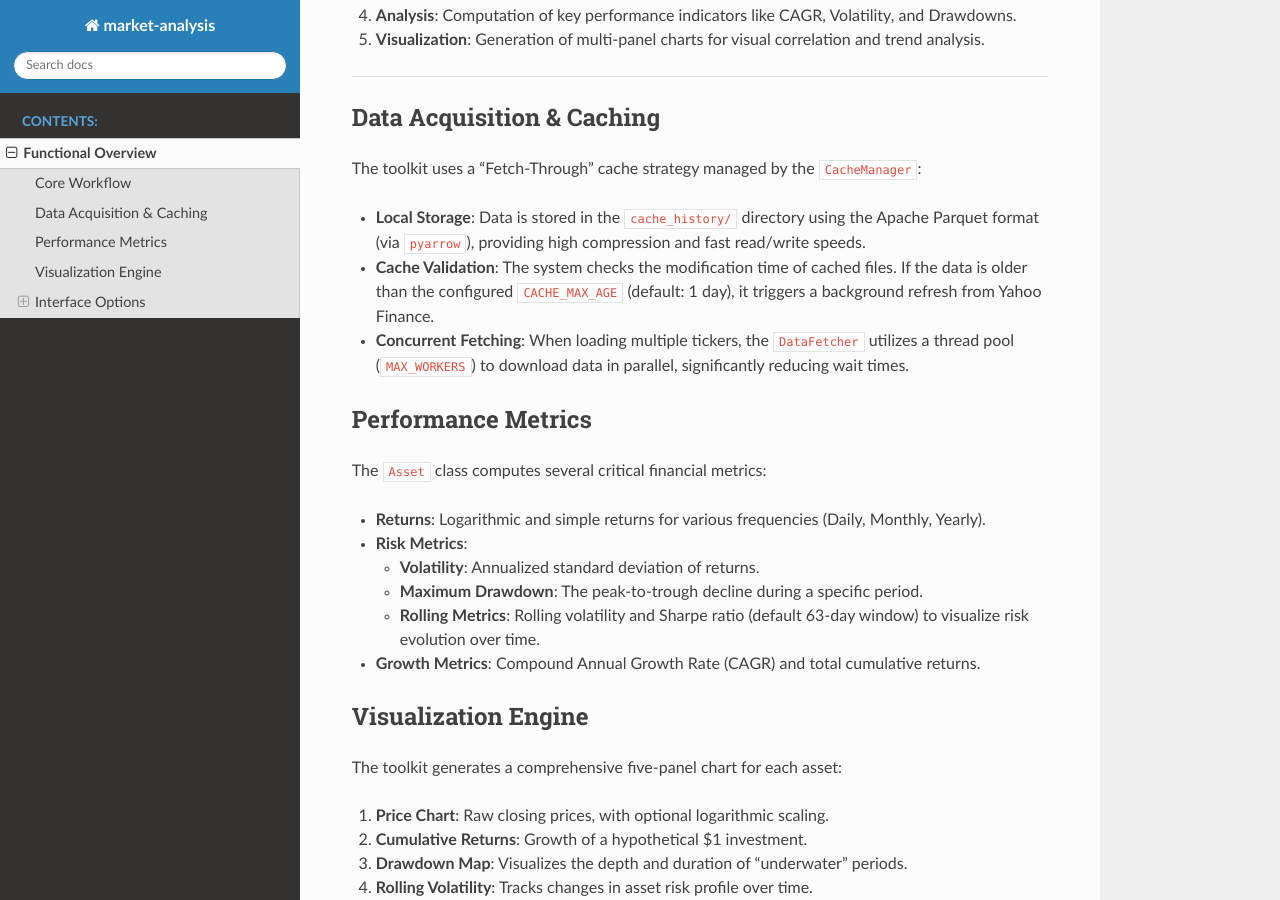
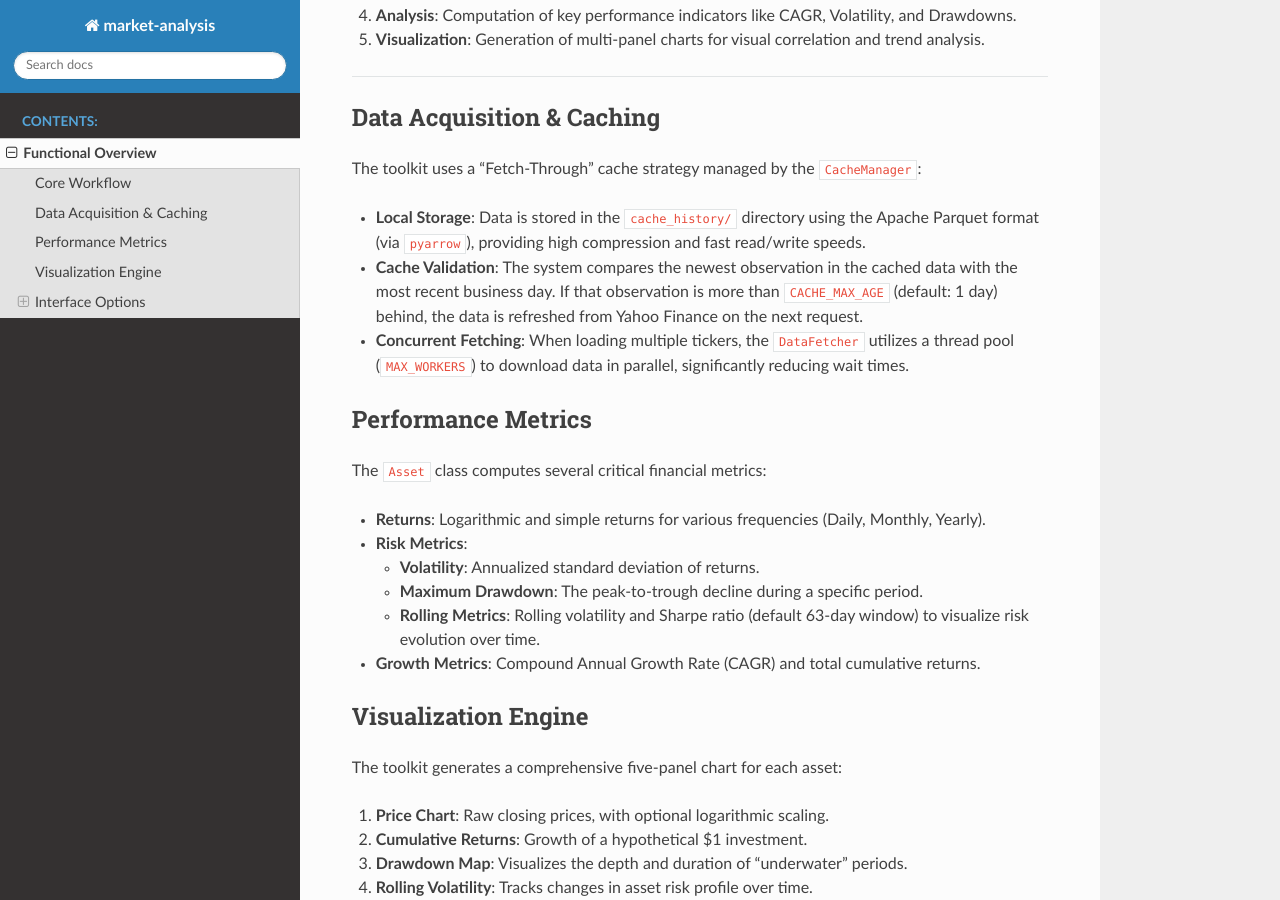
Before and after one commit to mzank/market-analysis, a Sphinx documentation site: the page built from docs/functionality.md, in a window 1280 px wide and 900 px high, scrolled down 479 px. Built offline with Sphinx 7.4.7 and the Read the Docs theme 3.1.0, drawn with Linux system fonts in a browser that asks for light colours; pages that are not in the unit, such as notebooks, are missing from menus.

Commit message:
docs: describe cache freshness by data date to match CacheManager behavior

```diff
--- a/docs/functionality.md
+++ b/docs/functionality.md
@@ -19,7 +19,7 @@ The project follows a structured data processing sequence:
 The toolkit uses a "Fetch-Through" cache strategy managed by the `CacheManager`:
 
 - **Local Storage**: Data is stored in the `cache_history/` directory using the Apache Parquet format (via `pyarrow`), providing high compression and fast read/write speeds.
-- **Cache Validation**: The system checks the modification time of cached files. If the data is older than the configured `CACHE_MAX_AGE` (default: 1 day), it triggers a background refresh from Yahoo Finance.
+- **Cache Validation**: The system compares the newest observation in the cached data with the most recent business day. If that observation is more than `CACHE_MAX_AGE` (default: 1 day) behind, the data is refreshed from Yahoo Finance on the next request.
 - **Concurrent Fetching**: When loading multiple tickers, the `DataFetcher` utilizes a thread pool (`MAX_WORKERS`) to download data in parallel, significantly reducing wait times.
 
 ## Performance Metrics
```
Also changed, not shown: README.md (+2 -2 lines), 1 other file.
